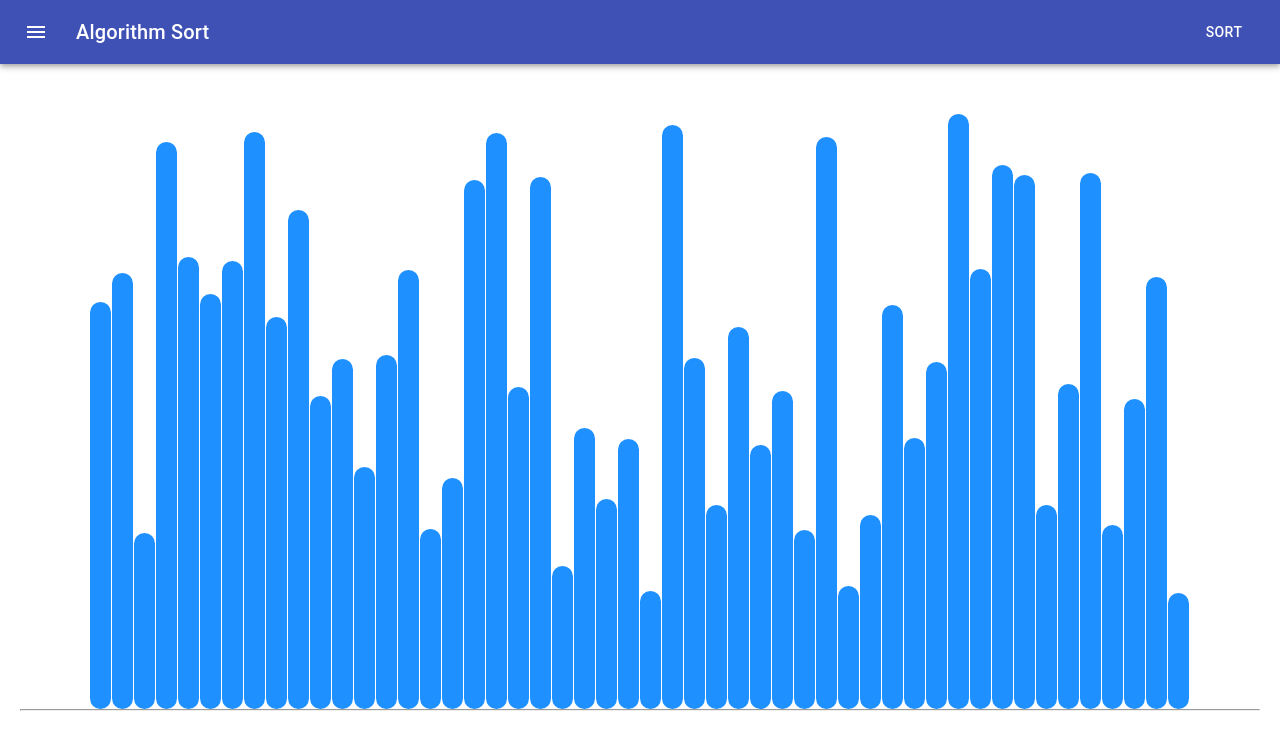
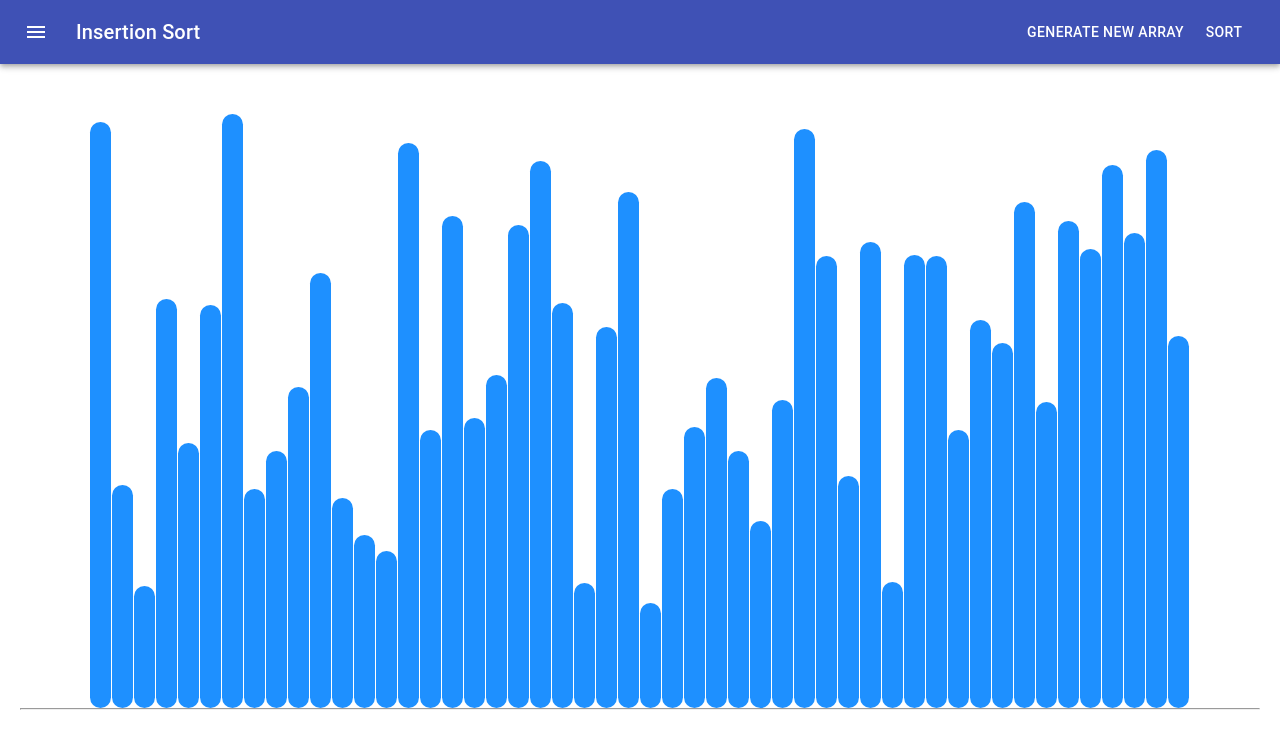
Before and after one commit to Mr-G-D/Sorting-Visualizer, a React (Create React App) app: page / in a window 1280 px wide. Shown: the top 750 px of the page. Built offline with nearby package versions, Linux system fonts and the light colour scheme.

Commit message:
:bookmark:

```diff
--- a/src/App.js
+++ b/src/App.js
@@ -6,10 +6,14 @@ import { InsertionSort } from "./components/SortingAlgorithms/InsertionSort";
 import SortingBars from "./components/SortingBars";
 
 function App() {
-  const [array, setArray] = useState(generateArray(50));
+  const [array, setArray] = useState([]);
+
+  const newArray = (len = 50) => {
+    generateArray(len, setArray);
+  };
 
   useEffect(() => {
-    setArray(generateArray(50));
+    newArray(50);
   }, []);
 
   const sortArray = async (array) => {
@@ -17,7 +21,7 @@ function App() {
   };
   return (
     <div className="app">
-      <Appbar function={sortArray} array={array} />
+      <Appbar sortArray={sortArray} array={array} />
       <SortingBars array={array} />
     </div>
   );
--- a/src/components/AppBar.jsx
+++ b/src/components/AppBar.jsx
@@ -1,4 +1,4 @@
-import React from "react";
+import React, { useState } from "react";
 import {
   AppBar,
   Button,
@@ -25,9 +25,9 @@ const useStyles = makeStyles((theme) => ({
 const Appbar = (props) => {
   const classes = useStyles();
 
-  const [algorithm, setAlgorithm] = React.useState("Algorithm");
+  const [algorithm, setAlgorithm] = useState("Insertion");
 
-  const [sidebar, setSidebar] = React.useState(false);
+  const [sidebar, setSidebar] = useState(false);
 
   const showSidebar = () => {
     setSidebar(true);
@@ -49,7 +49,10 @@ const Appbar = (props) => {
           <Typography variant="h6" className={classes.title}>
             {algorithm} Sort
           </Typography>
-          <Button onClick={() => props.function(props.array)} color="inherit">
+          <Button onClick={() => window.location.reload()} color="inherit">
+            Generate New Array
+          </Button>
+          <Button onClick={() => props.sortArray(props.array)} color="inherit">
             Sort
           </Button>
         </Toolbar>
--- a/src/components/Helper/helper.js
+++ b/src/components/Helper/helper.js
@@ -16,12 +16,12 @@ export const dehighlight = (a, b) => {
   document.getElementById(b).style.backgroundColor = "dodgerBlue";
 };
 
-export const generateArray = (len) => {
+export const generateArray = (len, setArray) => {
   let array = [];
   const min = 100,
     max = 600;
   for (let index = 0; index < len; index++) {
     array.push(Math.floor(Math.random() * (max - min) + min));
   }
-  return array;
+  setArray([...array]);
 };
--- a/src/components/SortingAlgorithms/InsertionSort.js
+++ b/src/components/SortingAlgorithms/InsertionSort.js
@@ -12,8 +12,8 @@ export async function InsertionSort(array, setArray) {
         j--;
       }
       array[j + 1] = temp;
+      await sleep(500);
       setArray([...array]);
-      await sleep(500);
     }
   }
 }
```
